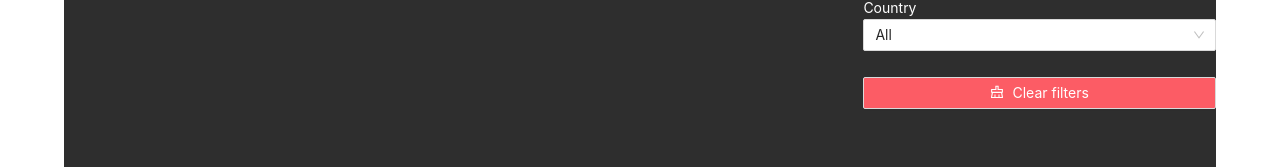
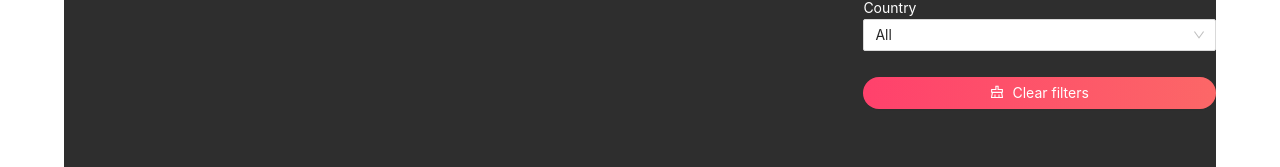
Before and after one commit to Petiazediter/CarAppRewrite, a React (Create React App) app in the folder car-app-frontend/: page / in a window 1280 px wide. Shown: the part 333-500 px from the top of the page. Built offline with nearby package versions, Linux system fonts and the light colour scheme.

Commit message:
Make primary button rounded.

```diff
--- a/car-app-frontend/src/components/auctions-page/Auctions.styled.ts
+++ b/car-app-frontend/src/components/auctions-page/Auctions.styled.ts
@@ -22,11 +22,12 @@ export const NewsCol = styled(Col)({
 });
 
 export const PrimaryButton = styled(Button)({
-	background: '#fc5c65',
+	background: 'linear-gradient(to right, #FF416C 0%, #FC6767 100%)',
+	borderRadius: '22px',
+	border: 'none',
 	color: 'white',
 	'&:hover, &:active, &:focus': {
-		background: '#eb3b5a',
-		borderColor: '#eb3b5a',
+		background: 'linear-gradient(to right, #FF416C 0%, #FC6767 100%)',
 		color: 'white',
 	},
 });
```
